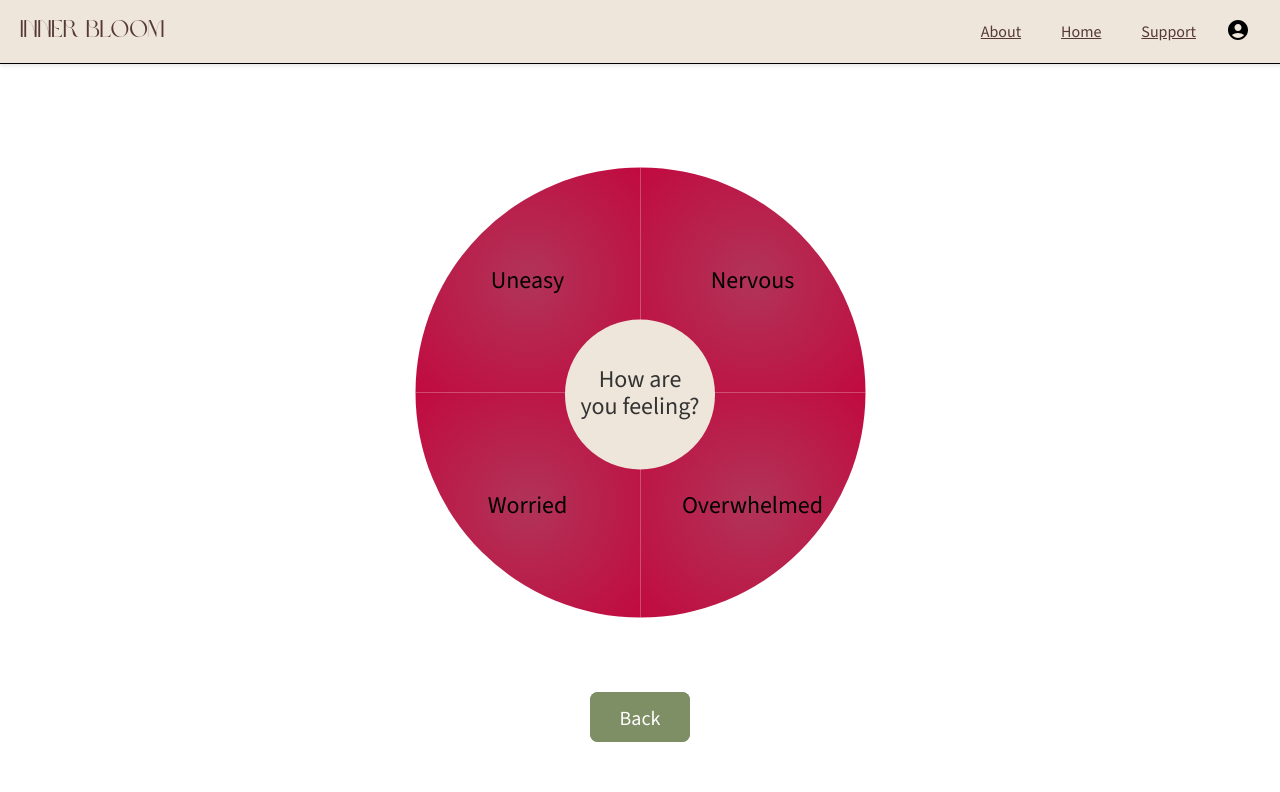
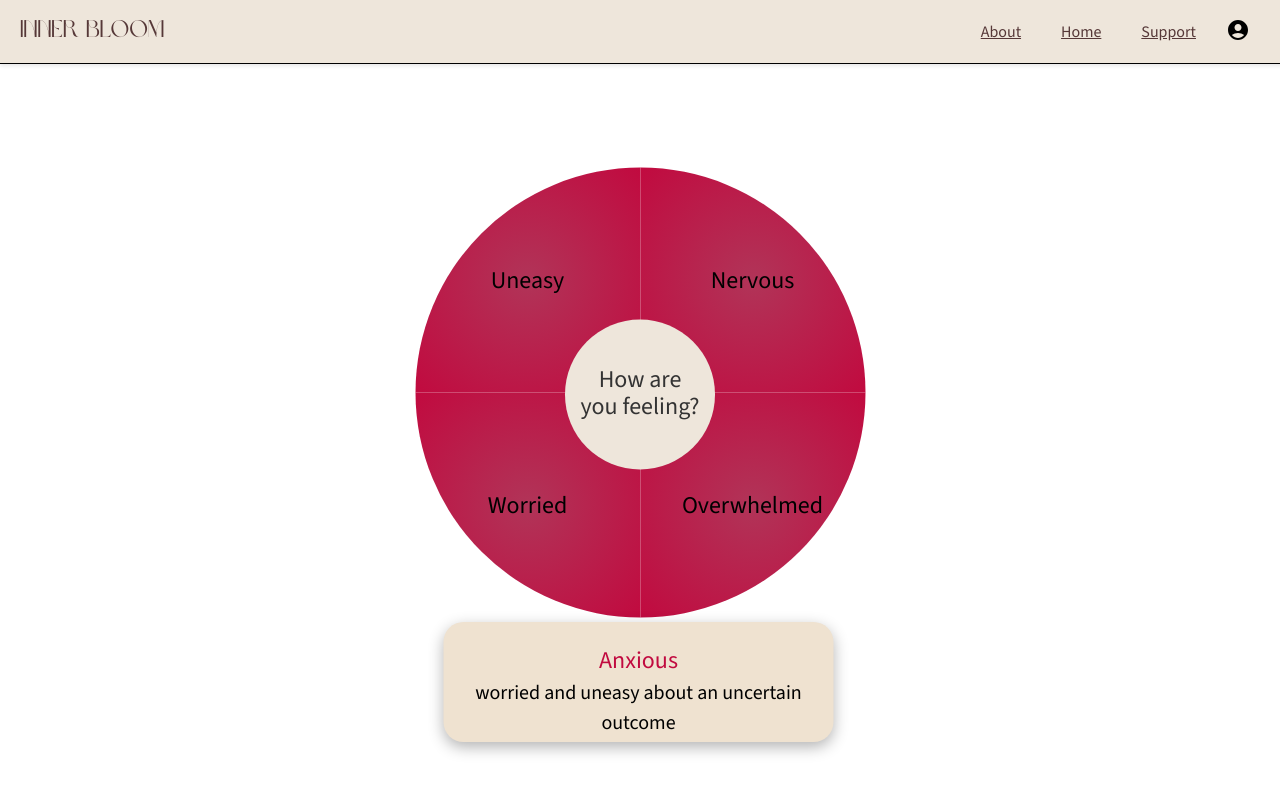
Before and after one commit to Inner-Bloom/InnerBloom, a React (Vite) app in the folder packages/react-frontend/: page /checkin in a window 1280 px wide. Both pictures are taken after a click on the button "Anxious". Shown: the top 792 px of the page. Built offline with nearby package versions, Linux system fonts and the light colour scheme.

Commit message:
Emotion Desc on Hover
emotion desc on hover

```diff
--- a/packages/react-frontend/src/LogForm.jsx
+++ b/packages/react-frontend/src/LogForm.jsx
@@ -7,10 +7,10 @@ function Form({ onSubmit, onBack }) {
     // Define the emotions and their subemotions within the Form component
 
     const emotions = [
-        { label: "Anxious" },
-        { label: "Calm" },
-        { label: "Sad" },
-        { label: "Happy" }
+        { label: "Anxious", desc: "worried and uneasy about an uncertain outcome"},
+        { label: "Calm", desc: "feeling free of stress, agitation, and worry"},
+        { label: "Sad", desc: "feeling unhappy about something"},
+        { label: "Happy", desc:  "very pleased and filled with joy"}
     ];
 
     const subEmotions = {
@@ -42,7 +42,7 @@ function Form({ onSubmit, onBack }) {
 
     const [selectedEmotion, setSelectedEmotion] = useState(null);
     const [selectedSubEmotion, setSelectedSubEmotion] = useState(null);
-    const [hoveredSubEmotion, setHoveredSubEmotion] = useState({label: null, desc: null});
+    const [hoveredEmotion, setHoveredEmotion] = useState({label: null, desc: null});
     const [showEmotionDesc, setEmotionDesc] = useState(false);
     const [sleepHours, setSleepHours] = useState(8);
     const [sleepMinutes, setSleepMinutes] = useState(0);
@@ -62,12 +62,12 @@ function Form({ onSubmit, onBack }) {
     };
 
     const handleMouseEnter = (label, desc) => {
-        setHoveredSubEmotion({ label, desc }); // Store both label and description
+        setHoveredEmotion({ label, desc }); // Store both label and description
         setEmotionDesc(true);
     };
 
     const handleMouseLeave = () => {
-        setHoveredSubEmotion({ label: null, desc: null }); // Reset on mouse leave
+        setHoveredEmotion({ label: null, desc: null }); // Reset on mouse leave
         setEmotionDesc(false);
     };
 
@@ -144,6 +144,11 @@ function Form({ onSubmit, onBack }) {
                     <h3>How are you feeling?</h3>
                     {emotions.map((emotion, index) => (
                         <button
+                        onMouseEnter={() =>
+                                        handleMouseEnter(emotion.label, emotion.desc)
+
+                                        }
+                        onMouseLeave={handleMouseLeave}
                             type="button"
                             key={index}
                             className={"emotion-button-" + index}
@@ -157,12 +162,12 @@ function Form({ onSubmit, onBack }) {
                 </div>
             )}
 
-            {/* Emotion description box on hover of subEmotion */}
+            {/* Emotion description box on hover of Emotion */}
             {showEmotionDesc && (
                 <div className="emotion-box-label">
 
-                <div className={`emotion-label-${selectedEmotion}`}> {hoveredSubEmotion.label} </div>
-                <div className="emotion-desc"> {hoveredSubEmotion.desc} </div>
+                <div className={`emotion-label-${hoveredEmotion.label}`}> {hoveredEmotion.label} </div>
+                <div className="emotion-desc"> {hoveredEmotion.desc} </div>
 
                 </div>
 
--- a/packages/react-frontend/src/emotionWheel.css
+++ b/packages/react-frontend/src/emotionWheel.css
@@ -389,28 +389,48 @@ input[type='number']::-webkit-outer-spin-button {
 }
 
 /* Styling for sub emotions in Happy */
-.emotion-label-Happy{
+.emotion-label-Happy,
+.emotion-label-Grateful,
+.emotion-label-Joyful,
+.emotion-label-Content,
+.emotion-label-Proud
+{
         color: #5EA15E;
         font-size: 24px;
         font-family: "Source Sans 3";
 }
 
 /* Styling for sub emotions in Anxious */
-.emotion-label-Anxious{
+.emotion-label-Anxious,
+.emotion-label-Uneasy,
+.emotion-label-Nervous,
+.emotion-label-Worried,
+.emotion-label-Overwhelmed
+{
         color: #c10a3f;
         font-size: 24px;
         font-family: "Source Sans 3";
 }
 
 /* Styling for sub emotions in Sad */
-.emotion-label-Sad{
+.emotion-label-Sad,
+.emotion-label-Upset,
+.emotion-label-Lonely,
+.emotion-label-Regretful,
+.emotion-label-Hopeless
+{
         color: #5e81a4;
         font-size: 24px;
         font-family: "Source Sans 3";
 }
 
 /* Styling for sub emotions in Calm */
-.emotion-label-Calm{
+.emotion-label-Calm,
+.emotion-label-Satisfied,
+.emotion-label-Serene,
+.emotion-label-Peaceful,
+.emotion-label-Relaxed
+{
         color: #ff7d00;
         font-size: 24px;
         font-family: "Source Sans 3";
```
